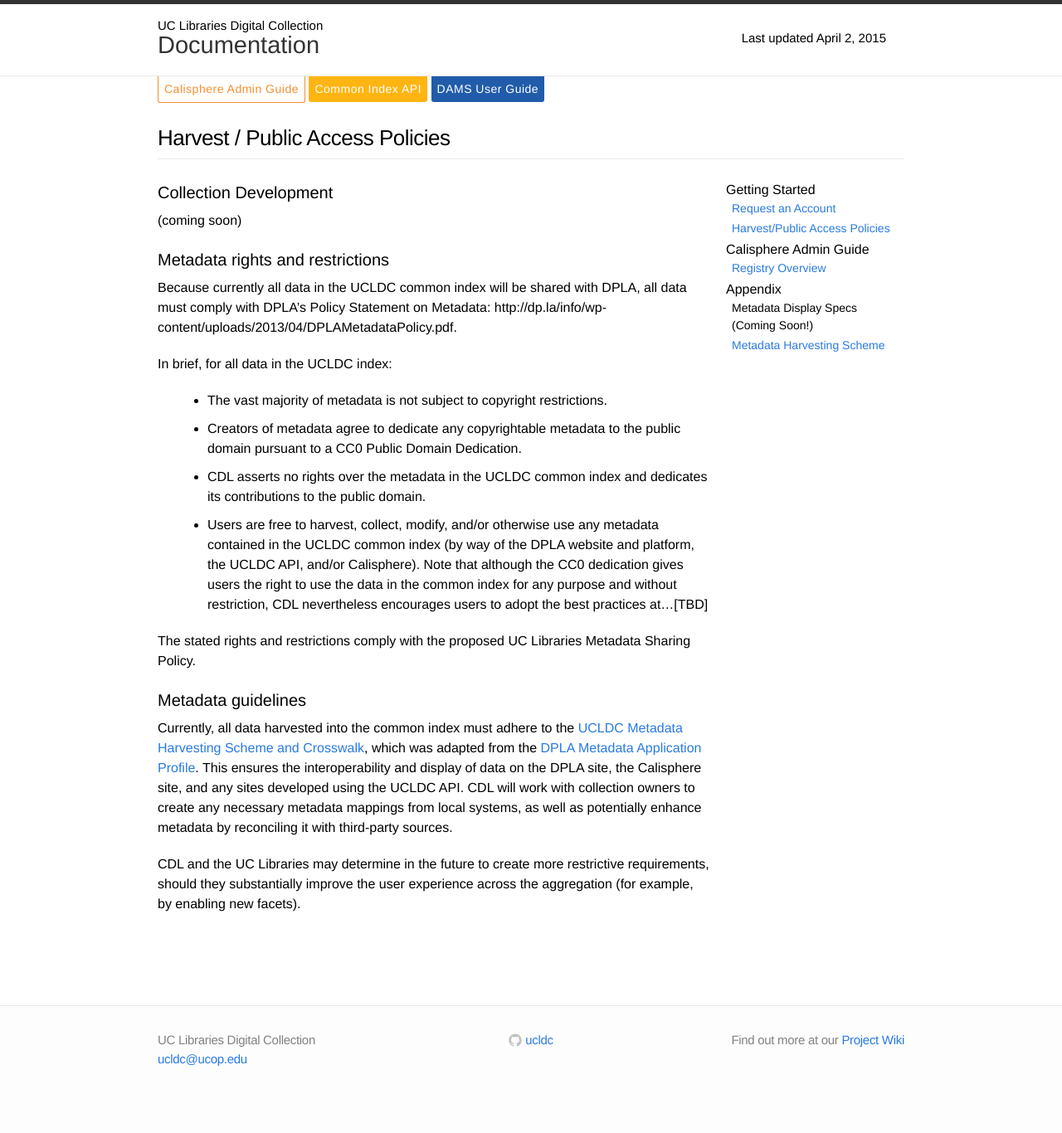
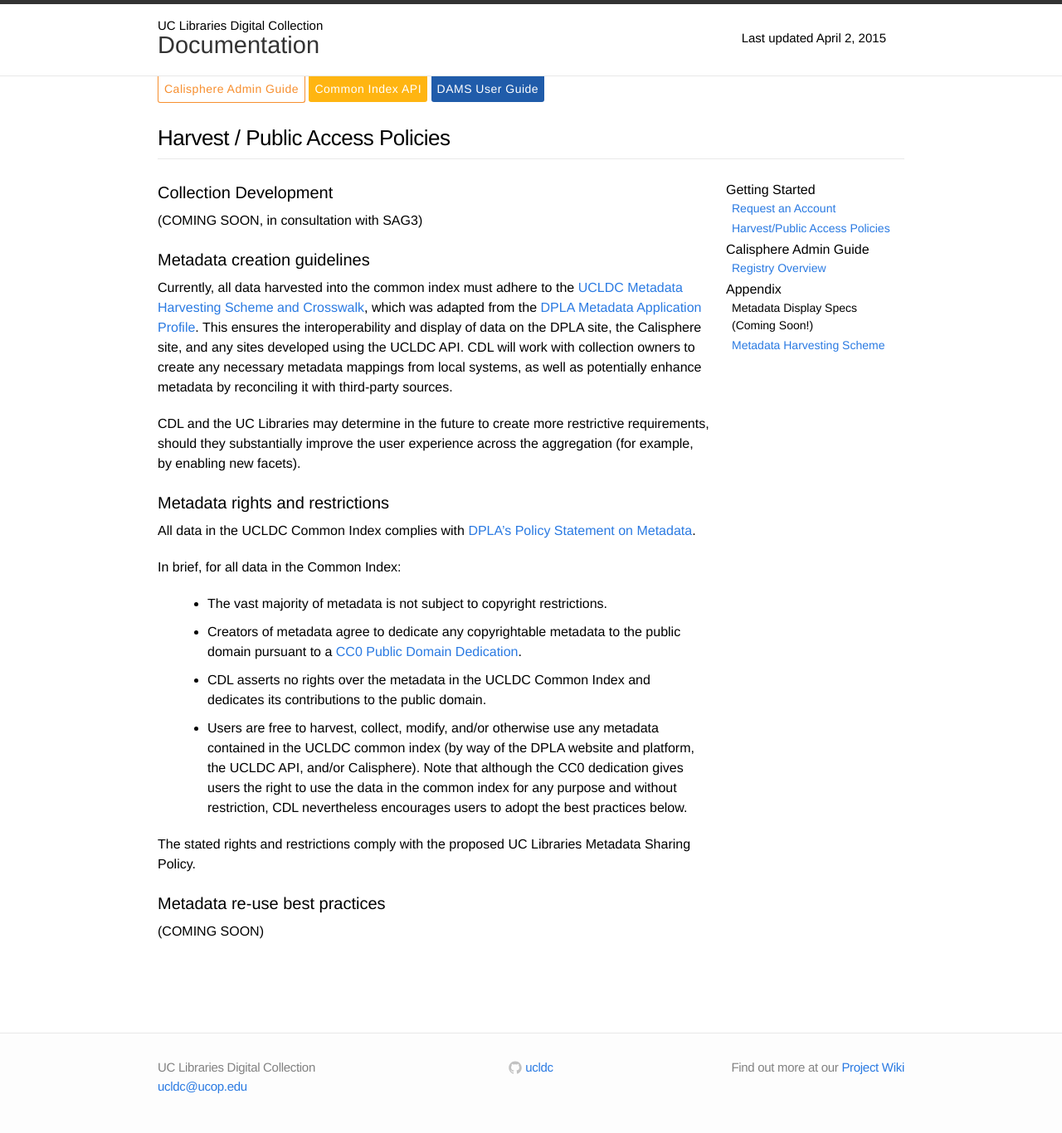
Before and after one commit to ucldc/ucldc-docs, a Jekyll site: the page built from docs/registry/access-policies.md, in a window 1280 px wide. Shown: the whole page at 83% size. Built offline with Jekyll 4.4.1, drawn with Linux system fonts in a browser that asks for light colours; nearby versions of some CDN libraries; before the commit the page ends 1333 px from its top, so only the background shows below that.

Commit message:
Update access-policies.md
some re-arranging and editing for clarity

```diff
--- a/docs/registry/access-policies.md
+++ b/docs/registry/access-policies.md
@@ -6,21 +6,24 @@
 ---
 
 ##Collection Development
-(coming soon)
+(COMING SOON, in consultation with SAG3)
+
+##Metadata creation guidelines
+Currently, all data harvested into the common index must adhere to the [UCLDC Metadata Harvesting Scheme and Crosswalk](https://docs.google.com/spreadsheets/d/1u2RE9PD0N9GkLQTFNJy3HiH9N5IbKDG52HjJ6JomC9I/edit#gid=265758929), which was adapted from the [DPLA Metadata Application Profile](http://dp.la/info/wp-content/uploads/2013/04/DPLA-MAP-V3.1-2.pdf). This ensures the interoperability and display of data on the DPLA site, the Calisphere site, and any sites developed using the UCLDC API. CDL will work with collection owners to create any necessary metadata mappings from local systems, as well as potentially enhance metadata by reconciling it with third-party sources.
+
+CDL and the UC Libraries may determine in the future to create more restrictive requirements, should they substantially improve the user experience across the aggregation (for example, by enabling new facets).
 
 ##Metadata rights and restrictions
-Because currently all data in the UCLDC common index will be shared with DPLA, all data must comply with DPLA’s Policy Statement on Metadata: http://dp.la/info/wp-content/uploads/2013/04/DPLAMetadataPolicy.pdf.
+All data in the UCLDC Common Index complies with [DPLA’s Policy Statement on Metadata](http://dp.la/info/wp-content/uploads/2013/04/DPLAMetadataPolicy.pdf).
 
-In brief, for all data in the UCLDC index:
+In brief, for all data in the Common Index:
 
 - The vast majority of metadata is not subject to copyright restrictions.
-- Creators of metadata agree to dedicate any copyrightable metadata to the public domain pursuant to a CC0 Public Domain Dedication.
-- CDL asserts no rights over the metadata in the UCLDC common index and dedicates its contributions to the public domain.
-- Users are free to harvest, collect, modify, and/or otherwise use any metadata contained in the UCLDC common index (by way of the DPLA website and platform, the UCLDC API, and/or Calisphere). Note that although the CC0 dedication gives users the right to use the data in the common index for any purpose and without restriction, CDL nevertheless encourages users to adopt the best practices at...[TBD]
+- Creators of metadata agree to dedicate any copyrightable metadata to the public domain pursuant to a [CC0 Public Domain Dedication](http://creativecommons.org/publicdomain/zero/1.0/).
+- CDL asserts no rights over the metadata in the UCLDC Common Index and dedicates its contributions to the public domain.
+- Users are free to harvest, collect, modify, and/or otherwise use any metadata contained in the UCLDC common index (by way of the DPLA website and platform, the UCLDC API, and/or Calisphere). Note that although the CC0 dedication gives users the right to use the data in the common index for any purpose and without restriction, CDL nevertheless encourages users to adopt the best practices below.
 
 The stated rights and restrictions comply with the proposed UC Libraries Metadata Sharing Policy.
 
-##Metadata guidelines
-Currently, all data harvested into the common index must adhere to the <a href="https://docs.google.com/spreadsheets/d/1u2RE9PD0N9GkLQTFNJy3HiH9N5IbKDG52HjJ6JomC9I/edit#gid=265758929">UCLDC Metadata Harvesting Scheme and Crosswalk</a>, which was adapted from the [DPLA Metadata Application Profile](http://dp.la/info/wp-content/uploads/2013/04/DPLA-MAP-V3.1-2.pdf). This ensures the interoperability and display of data on the DPLA site, the Calisphere site, and any sites developed using the UCLDC API. CDL will work with collection owners to create any necessary metadata mappings from local systems, as well as potentially enhance metadata by reconciling it with third-party sources.
-
-CDL and the UC Libraries may determine in the future to create more restrictive requirements, should they substantially improve the user experience across the aggregation (for example, by enabling new facets).
+##Metadata re-use best practices
+(COMING SOON)
```
